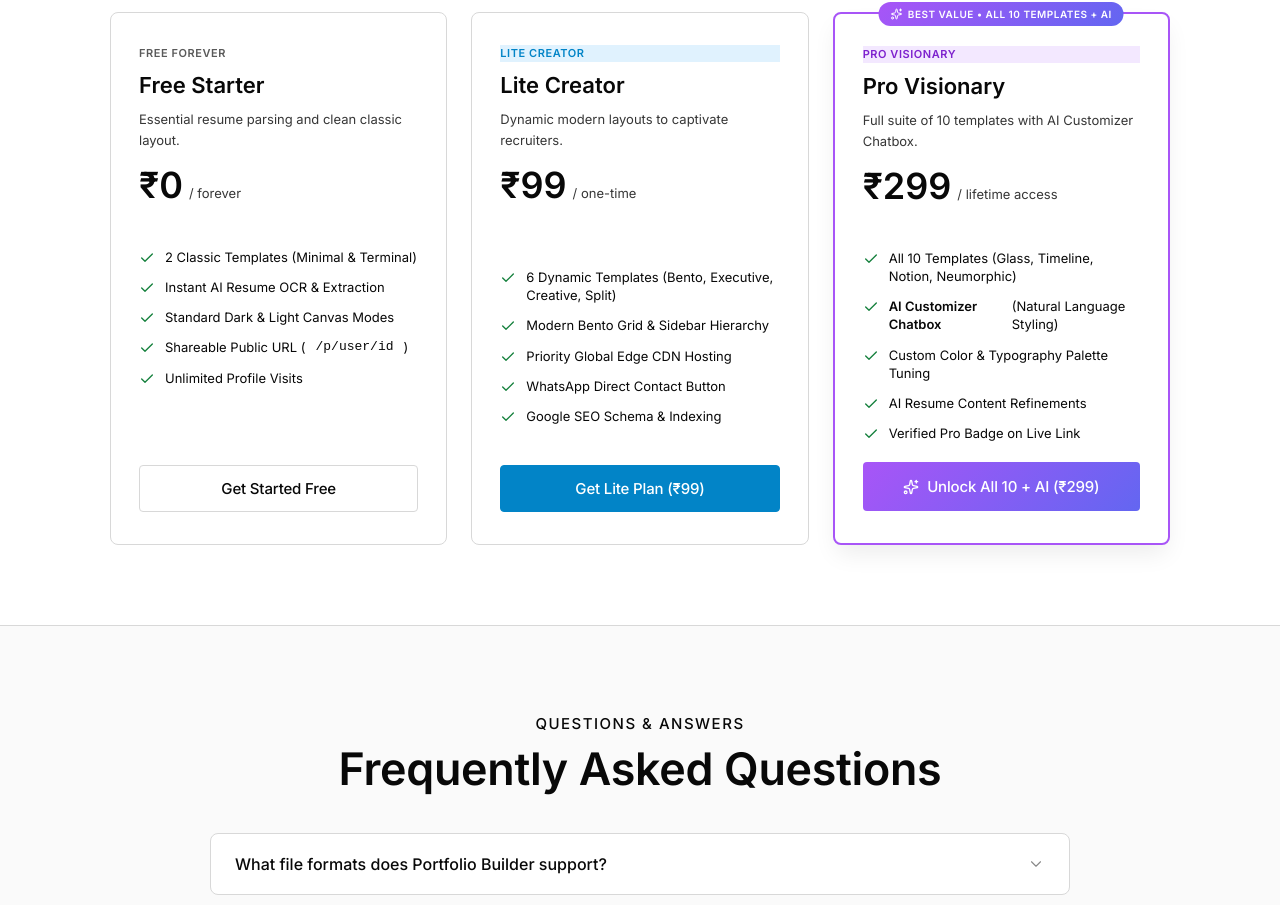
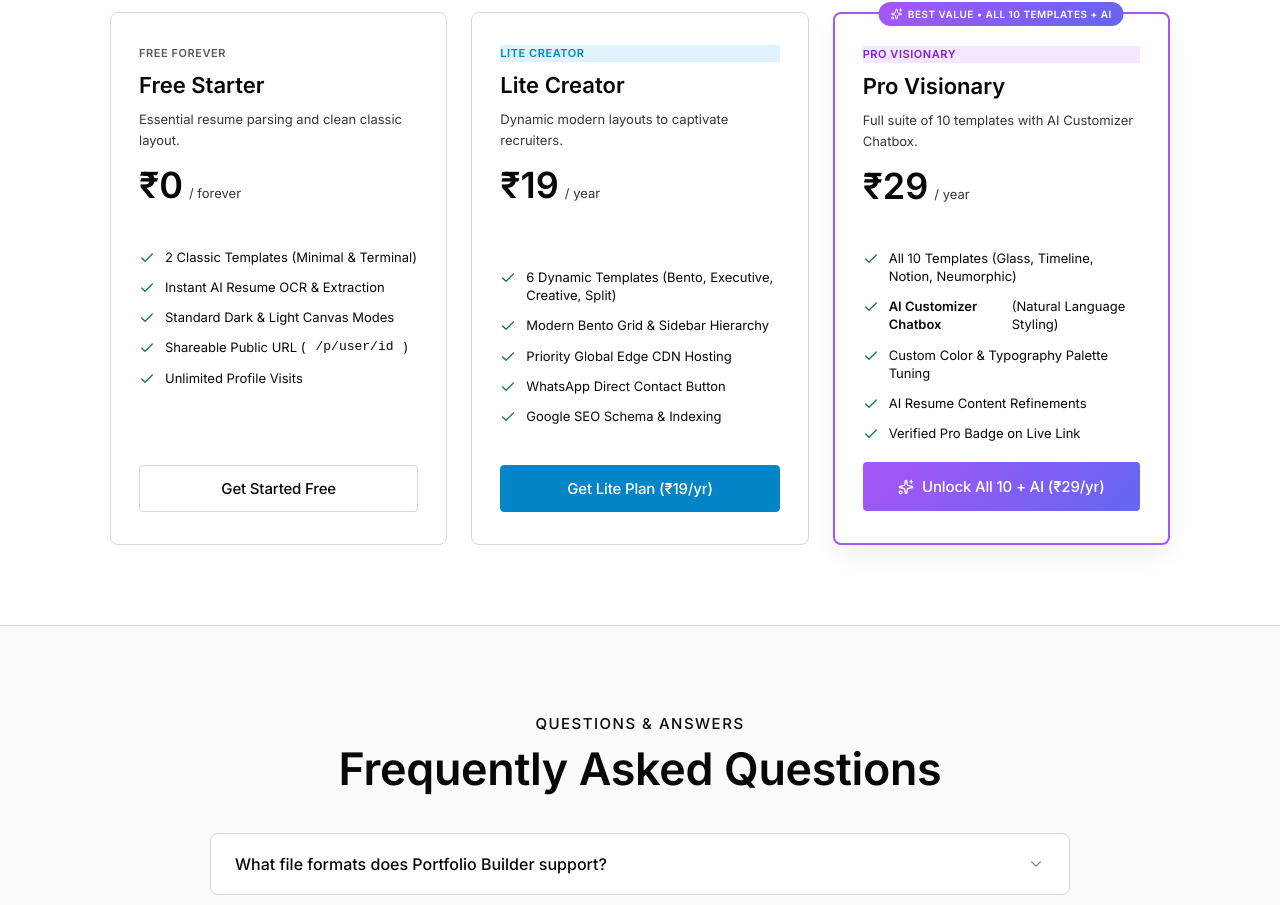
Before and after one commit to 2411Aditya/Portfolio-Builder, a React (Vite) app in the folder frontend/: page / in a window 1280 px wide. Shown: the part 3686-4591 px from the top of the page. Built offline with nearby package versions, Linux system fonts and the light colour scheme; no server answers.

Commit message:
chore: update pricing to ₹19/year for Lite and ₹29/year for Pro

```diff
--- a/frontend/src/components/PricingModal.jsx
+++ b/frontend/src/components/PricingModal.jsx
@@ -41,9 +41,9 @@ export default function PricingModal({
     {
       id: 'lite',
       name: 'Lite Creator',
-      price: '₹99',
-      period: 'one-time',
-      amount: 9900,
+      price: '₹19',
+      period: 'year',
+      amount: 1900,
       description: 'Modern visual designs to stand out in recruiter inboxes.',
       features: [
         '6 Dynamic Templates (Bento, Executive, Creative Bold, Split Screen + Free)',
@@ -52,7 +52,7 @@ export default function PricingModal({
         'Priority Public CDN Hosting',
         'Direct WhatsApp & Social Links',
       ],
-      cta: currentTier === 'lite' ? 'Current Plan' : 'Upgrade to Lite',
+      cta: currentTier === 'lite' ? 'Current Plan' : 'Upgrade to Lite (₹19/yr)',
       disabled: currentTier === 'lite' || currentTier === 'pro',
       popular: false,
       badge: 'POPULAR CHOICE',
@@ -60,9 +60,9 @@ export default function PricingModal({
     {
       id: 'pro',
       name: 'Pro Visionary',
-      price: '₹299',
-      period: 'lifetime access',
-      amount: 29900,
+      price: '₹29',
+      period: 'year',
+      amount: 2900,
       description: 'Maximum impact with all 10 templates and AI Customizer.',
       features: [
         'All 10 Modular Templates (Glassmorphism, Timeline Story, Notion Doc, Neumorphic, etc.)',
@@ -72,7 +72,7 @@ export default function PricingModal({
         'Verified Pro Badge on Live Link',
         'SEO Rich Snippets & JSON-LD Schemas',
       ],
-      cta: currentTier === 'pro' ? 'Current Plan' : 'Unlock All 10 + AI',
+      cta: currentTier === 'pro' ? 'Current Plan' : 'Unlock All 10 + AI (₹29/yr)',
       disabled: currentTier === 'pro',
       popular: true,
       badge: 'BEST VALUE • UNLIMITED AI',
--- a/frontend/src/pages/LandingPage.jsx
+++ b/frontend/src/pages/LandingPage.jsx
@@ -729,8 +729,8 @@ export default function LandingPage() {
                   <h3 className="pricing-title">Lite Creator</h3>
                   <p className="pricing-desc">Dynamic modern layouts to captivate recruiters.</p>
                   <div className="pricing-price-wrap">
-                    <span className="pricing-price">₹99</span>
-                    <span className="pricing-period">/ one-time</span>
+                    <span className="pricing-price">₹19</span>
+                    <span className="pricing-period">/ year</span>
                   </div>
                 </div>
                 <ul className="pricing-features" style={{ margin: '20px 0' }}>
@@ -746,7 +746,7 @@ export default function LandingPage() {
                   className="button-primary"
                   style={{ width: '100%', justifyContent: 'center', padding: '12px', background: '#0284c7', borderColor: '#0284c7' }}
                 >
-                  Get Lite Plan (₹99)
+                  Get Lite Plan (₹19/yr)
                 </button>
               </div>
 
@@ -760,8 +760,8 @@ export default function LandingPage() {
                   <h3 className="pricing-title">Pro Visionary</h3>
                   <p className="pricing-desc">Full suite of 10 templates with AI Customizer Chatbox.</p>
                   <div className="pricing-price-wrap">
-                    <span className="pricing-price">₹299</span>
-                    <span className="pricing-period">/ lifetime access</span>
+                    <span className="pricing-price">₹29</span>
+                    <span className="pricing-period">/ year</span>
                   </div>
                 </div>
                 <ul className="pricing-features" style={{ margin: '20px 0' }}>
@@ -777,7 +777,7 @@ export default function LandingPage() {
                   className="button-primary"
                   style={{ width: '100%', justifyContent: 'center', padding: '14px', fontSize: 15, background: 'linear-gradient(135deg, #a855f7, #6366f1)', border: 'none' }}
                 >
-                  <Sparkles size={16} /> Unlock All 10 + AI (₹299)
+                  <Sparkles size={16} /> Unlock All 10 + AI (₹29/yr)
                 </button>
               </div>
 
--- a/frontend/src/pages/LoginPage.jsx
+++ b/frontend/src/pages/LoginPage.jsx
@@ -66,7 +66,7 @@ export default function LoginPage() {
               {selectedPlan === 'pro' ? <Sparkles size={16} style={{ color: '#a855f7' }} /> : <ShieldCheck size={16} style={{ color: '#0284c7' }} />}
               <div>
                 <div style={{ fontSize: 12, fontWeight: 700, color: 'var(--color-ink)' }}>
-                  Selected: {selectedPlan === 'pro' ? 'Pro Visionary (₹299)' : 'Lite Creator (₹99)'}
+                  Selected: {selectedPlan === 'pro' ? 'Pro Visionary (₹29/yr)' : 'Lite Creator (₹19/yr)'}
                 </div>
                 <div style={{ fontSize: 11, color: 'var(--color-mute)' }}>Proceed to Razorpay after sign in</div>
               </div>
--- a/frontend/src/pages/RegisterPage.jsx
+++ b/frontend/src/pages/RegisterPage.jsx
@@ -78,7 +78,7 @@ export default function RegisterPage() {
               {selectedPlan === 'pro' ? <Sparkles size={16} style={{ color: '#a855f7' }} /> : <ShieldCheck size={16} style={{ color: '#0284c7' }} />}
               <div>
                 <div style={{ fontSize: 12, fontWeight: 700, color: 'var(--color-ink)' }}>
-                  Selected: {selectedPlan === 'pro' ? 'Pro Visionary (₹299)' : 'Lite Creator (₹99)'}
+                  Selected: {selectedPlan === 'pro' ? 'Pro Visionary (₹29/yr)' : 'Lite Creator (₹19/yr)'}
                 </div>
                 <div style={{ fontSize: 11, color: 'var(--color-mute)' }}>Proceed to Razorpay after account creation</div>
               </div>
--- a/frontend/src/utils/razorpay.js
+++ b/frontend/src/utils/razorpay.js
@@ -50,7 +50,7 @@ export async function createRazorpayOrder(planTier) {
   }
 
   // 2. Client fallback
-  const amounts = { lite: 9900, pro: 29900 };
+  const amounts = { lite: 1900, pro: 2900 };
   const keyId = import.meta.env.VITE_RAZORPAY_KEY_ID || DEFAULT_TEST_KEY_ID;
 
   return {
```
Also changed, not shown: 1 other file (tests, documents, lock files or other folders).
